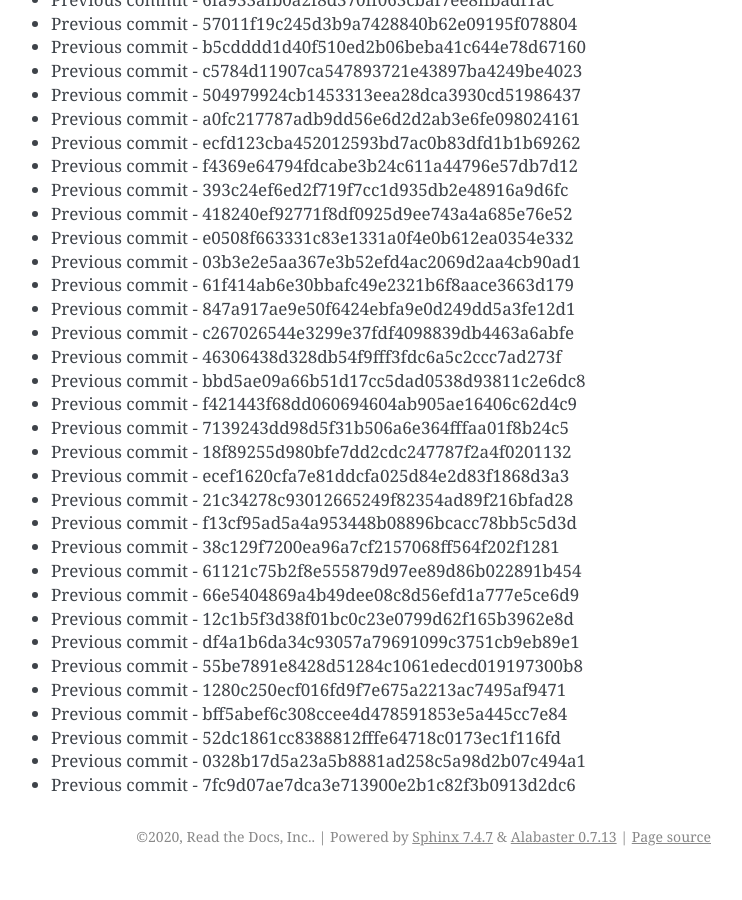
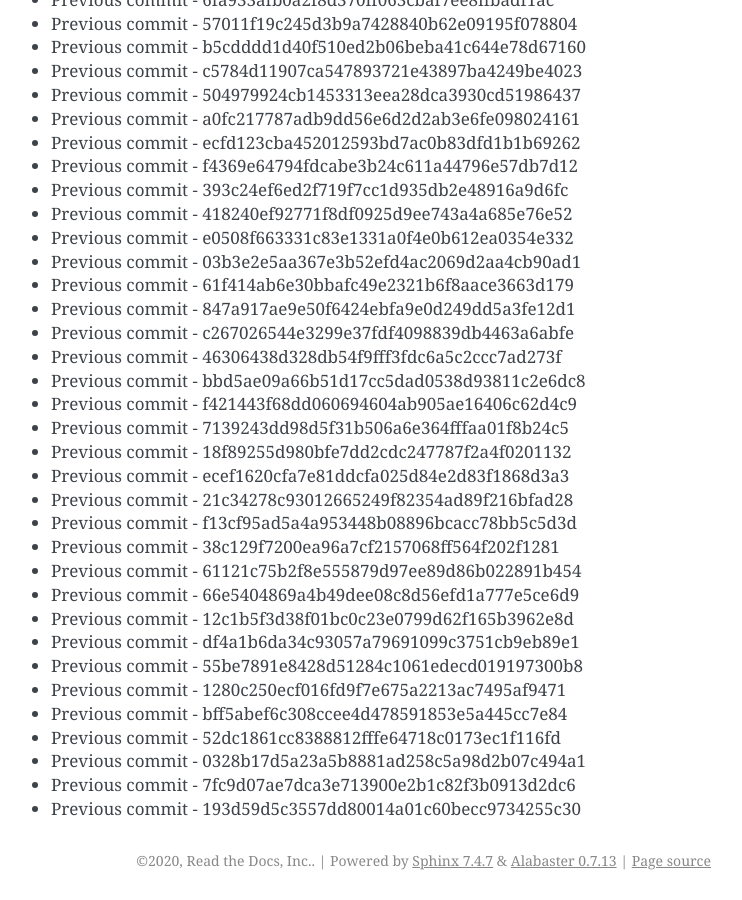
Before and after one commit to readthedocs/rtd-git-stresstest, a Sphinx documentation site: the page built from docs/updates.rst, in a window 1280 px wide and 900 px high, scrolled down 57673 px. Shown: the whole window, without its empty margins (399-1141 px from the left). Built offline with Sphinx 7.4.7, drawn with Linux system fonts in a browser that asks for light colours; before the commit the page ends 58549 px from its top, so only the background shows below that.

Commit message:
Generating commit from previous: 193d59d5c3557dd80014a01c60becc9734255c30

```diff
--- a/docs/updates.rst
+++ b/docs/updates.rst
@@ -2455,3 +2455,4 @@ It can be tested for any performance characteristics.
 * Previous commit - 52dc1861cc8388812fffe64718c0173ec1f116fd
 * Previous commit - 0328b17d5a23a5b8881ad258c5a98d2b07c494a1
 * Previous commit - 7fc9d07ae7dca3e713900e2b1c82f3b0913d2dc6
+* Previous commit - 193d59d5c3557dd80014a01c60becc9734255c30
```
